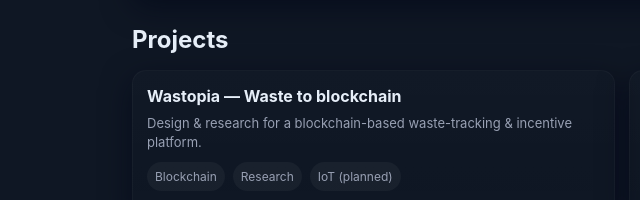
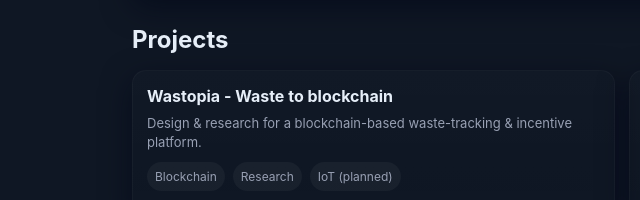
Before and after one commit to SpicyFalcon619/SpicyFalcon-Portfolio, a website: page index.html in a window 1280 px wide. Shown: the part 1869-2069 px from the top of the page, 18-658 px from the left. Drawn offline with Linux system fonts and the light colour scheme.

Commit message:
Smallest Fix

```diff
--- a/index.html
+++ b/index.html
@@ -1184,7 +1184,7 @@ html {
 
         <div class="projects" style="margin-top:12px">
             <div class="proj magnetic" tabindex="0">
-                <h3>Wastopia — Waste to blockchain</h3>
+                <h3>Wastopia - Waste to blockchain</h3>
                 <p>Design & research for a blockchain-based waste-tracking & incentive platform.</p>
                 <div class="tags">
                     <div class="tag">Blockchain</div><div class="tag">Research</div><div class="tag">IoT (planned)</div>
```
